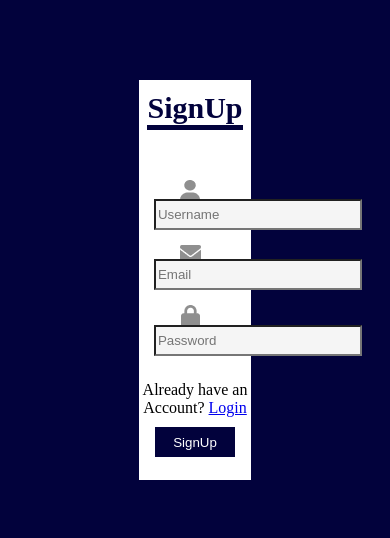
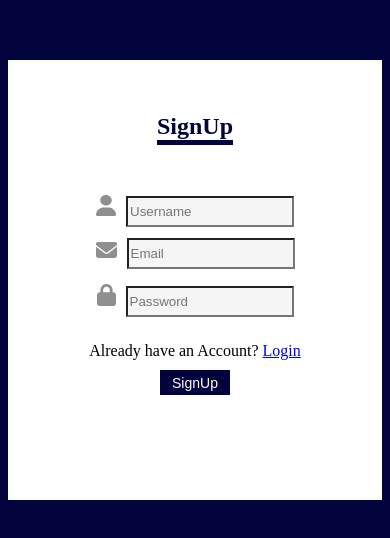
Before and after one commit to RAMCHERLAANUSHA/reactLogin, a React (Create React App) app: page / in a window 390 px wide. Shown: the part 150-688 px from the top of the page. Built offline with nearby package versions, Linux system fonts and the light colour scheme.

Commit message:
modified

```diff
--- a/src/components/LoginSignUp/LoginSignUp.css
+++ b/src/components/LoginSignUp/LoginSignUp.css
@@ -4,14 +4,17 @@
     display: flex;
     height: 100vh;
 }
+
 .card{
     width: 30%;
     height: 500px !important;
     background-color: white;
 }
+
 body{
     background-color: rgb(2, 2, 60) !important;
 }
+
 .header{
     text-align: center;
     padding-top: 10%;
@@ -24,34 +27,39 @@ body{
     border-bottom: 5px solid rgb(2, 2, 60);
     display: inline-block;
 }
+
 .inputs{
     padding-top: 50px;
     text-align: center;
     justify-content: center;
 }
+
 .inputt{
     padding: 15px;
     padding-top: 0 !important;
 }
+
 input{
     height: 25px;
     width: 200px;
     background-color: whitesmoke;
     margin-top: -10px;
 }
+
 img{
     padding-right: 10px;
-    /* padding-top:0px; */
+}
 
-}
 .forget-password{
     text-align: center;
     padding-top: 10px;
 }
+
 .submit-container{
     text-align: center;
     padding-top: 10px;
 }
+
 button{
     background-color: rgb(2, 2, 60);
     width: 80px;
@@ -59,3 +67,38 @@ button{
     border: none;
     color: white;
 }
+
+/* Responsive Styles */
+@media screen and (max-width: 1024px) {
+    .card {
+        width: 50%;
+    }
+}
+
+@media screen and (max-width: 768px) {
+    .card {
+        width: 70%;
+    }
+    input {
+        width: 180px;
+    }
+}
+
+@media screen and (max-width: 480px) {
+    .card {
+        width: 90%;
+        height: auto;
+        padding: 20px;
+    }
+    .text {
+        font-size: 24px;
+    }
+    input {
+        width: 160px;
+    }
+    button {
+        width: 70px;
+        height: 25px;
+        font-size: 14px;
+    }
+}
--- a/src/components/details/details.css
+++ b/src/components/details/details.css
@@ -4,18 +4,22 @@
     display: flex;
     height: 100vh;
 }
+
 .cards{
     width: 30%;
     height: 200px !important;
     background-color: white;
 }
+
 body{
     background-color: rgb(2, 2, 60) !important;
 }
+
 .header{
     text-align: center;
     padding-top: 10%;
 }
+
 .text{
     color: rgb(2, 2, 60);
     font-size: 30px;
@@ -23,14 +27,51 @@ body{
     border-bottom: 5px solid rgb(2, 2, 60);
     display: inline-block;
 }
+
 .data{
     padding-left: 10%;
 }
+
 .submit-containers{
     text-align: end;
     padding-top: 10px;
 }
+
 .btn{
     background-color: white;
     color: rgb(2, 2, 60);
 }
+
+/* Responsive Styles */
+@media screen and (max-width: 1024px) {
+    .cards {
+        width: 50%;
+    }
+}
+
+@media screen and (max-width: 768px) {
+    .cards {
+        width: 70%;
+    }
+    .data {
+        padding-left: 5%;
+    }
+}
+
+@media screen and (max-width: 480px) {
+    .cards {
+        width: 90%;
+        height: auto;
+        padding: 20px;
+    }
+    .text {
+        font-size: 24px;
+    }
+    .data h3 {
+        font-size: 16px;
+    }
+    .btn {
+        font-size: 14px;
+        padding: 5px 10px;
+    }
+}
--- a/src/components/signUp/signUp.css
+++ b/src/components/signUp/signUp.css
@@ -4,14 +4,17 @@
     display: flex;
     height: 100vh;
 }
+
 .card{
     width: 30%;
     height: 400px !important;
     background-color: white;
 }
+
 body{
     background-color: rgb(2, 2, 60) !important;
 }
+
 .header{
     text-align: center;
     padding-top: 10%;
@@ -24,34 +27,39 @@ body{
     border-bottom: 5px solid rgb(2, 2, 60);
     display: inline-block;
 }
+
 .inputs{
     padding-top: 50px;
     text-align: center;
     justify-content: center;
 }
+
 .inputt{
     padding: 15px;
     padding-top: 0 !important;
 }
+
 input{
     height: 25px;
     width: 200px;
     background-color: whitesmoke;
     margin-top: -10px;
 }
+
 img{
     padding-right: 10px;
-    /* padding-top:0px; */
+}
 
-}
 .forget-password{
     text-align: center;
     padding-top: 10px;
 }
+
 .submit-container{
     text-align: center;
     padding-top: 10px;
 }
+
 button{
     background-color: rgb(2, 2, 60);
     width: 80px;
@@ -59,3 +67,38 @@ button{
     border: none;
     color: white;
 }
+
+/* Responsive Styles */
+@media screen and (max-width: 1024px) {
+    .card {
+        width: 50%;
+    }
+}
+
+@media screen and (max-width: 768px) {
+    .card {
+        width: 70%;
+    }
+    input {
+        width: 180px;
+    }
+}
+
+@media screen and (max-width: 480px) {
+    .card {
+        width: 90%;
+        height: auto;
+        padding: 20px;
+    }
+    .text {
+        font-size: 24px;
+    }
+    input {
+        width: 160px;
+    }
+    button {
+        width: 70px;
+        height: 25px;
+        font-size: 14px;
+    }
+}
--- a/src/index.js
+++ b/src/index.js
@@ -1,6 +1,5 @@
 import React from 'react';
 import ReactDOM from 'react-dom/client';
-import './index.css';
 import App from './App';
 import reportWebVitals from './reportWebVitals';
 
```
Also changed, not shown: src/App.css (deleted, +0 -38 lines), src/index.css (deleted).
